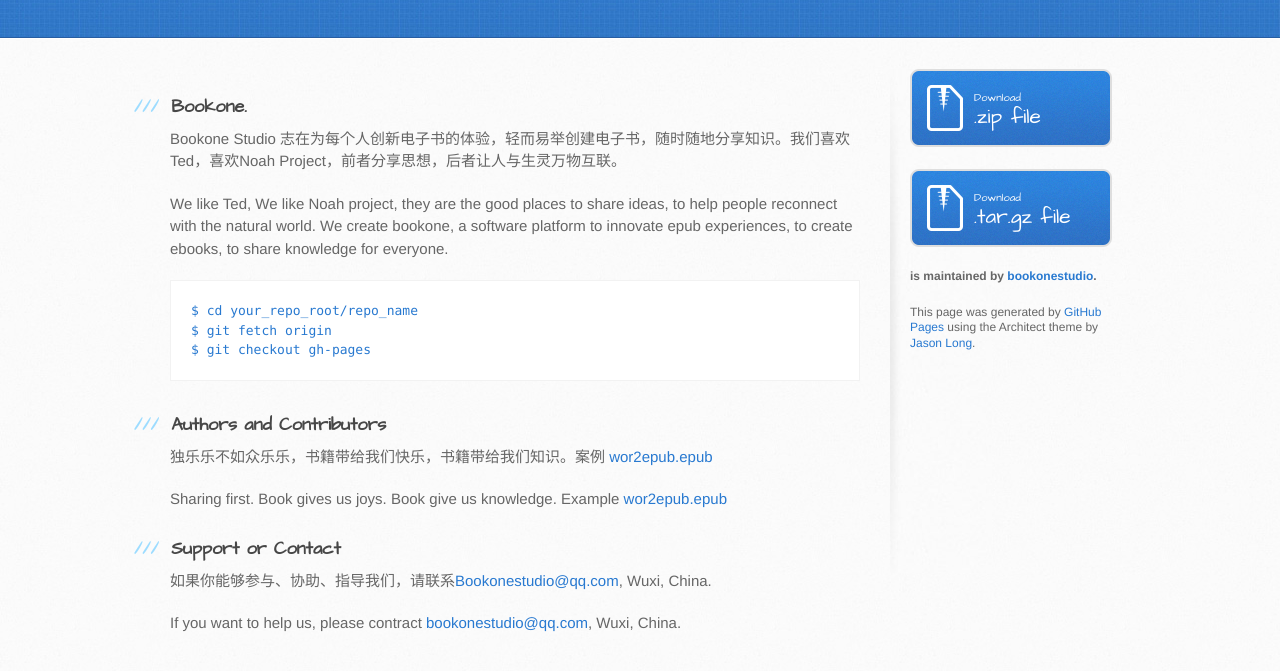
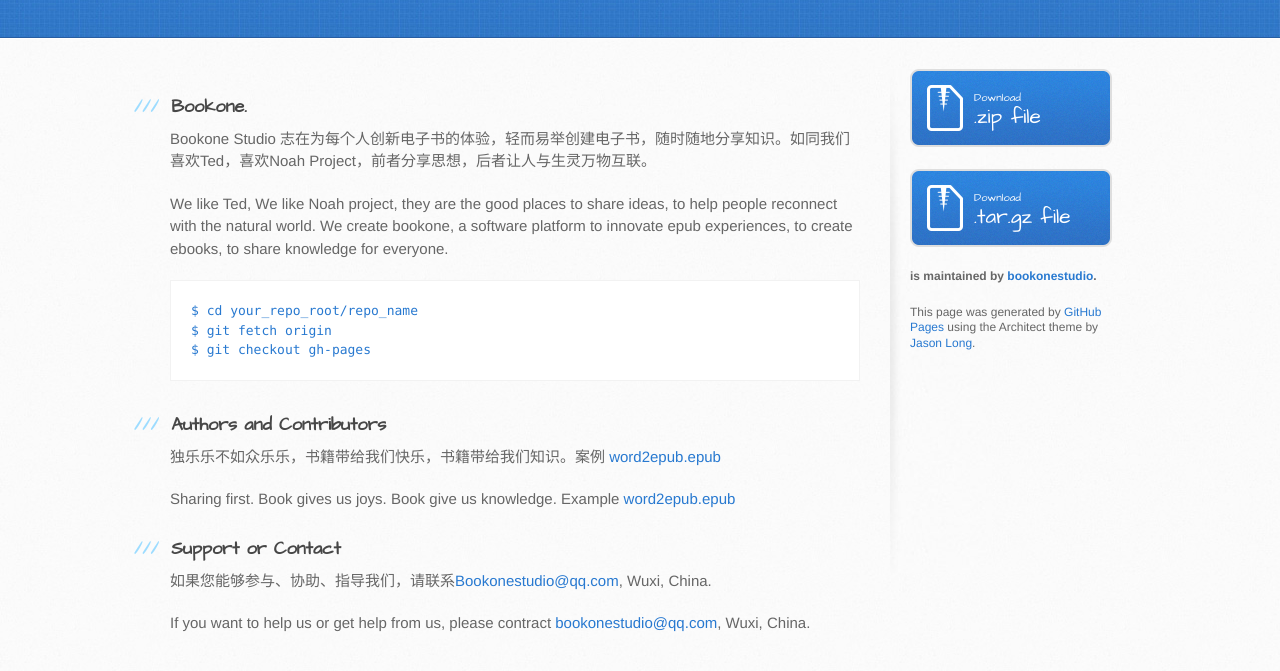
Before and after one commit to bookonestudio/bookone-generator, a plain HTML site: page index.html in a window 1280 px wide. Shown: the part 197-868 px from the top of the page. Drawn offline with Linux system fonts and the light colour scheme.

Commit message:
song xueyong

```diff
--- a/index.html
+++ b/index.html
@@ -20,7 +20,7 @@
     <header>
       <div class="inner">
         <h1>Bookone</h1>
-        <h2>Bookone Generator (Convert Doc, Docx, HTML, PDF, etc, to EPUB).</h2>
+        <h2>Bookone Generator (Convert Doc, Docx, HTML, PDF, etc. to EPUB).</h2>
         <a href="https://github.com/bookonestudio/bookone-generator" class="button"><small>View project on</small>GitHub</a>
       </div>
     </header>
@@ -31,7 +31,7 @@
           <h3>
 <a name="bookone" class="anchor" href="#bookone"><span class="octicon octicon-link"></span></a>Bookone.</h3>
 
-<p>Bookone Studio 志在为每个人创新电子书的体验，轻而易举创建电子书，随时随地分享知识。我们喜欢Ted，喜欢Noah Project，前者分享思想，后者让人与生灵万物互联。</p>
+<p>Bookone Studio 志在为每个人创新电子书的体验，轻而易举创建电子书，随时随地分享知识。如同我们喜欢Ted，喜欢Noah Project，前者分享思想，后者让人与生灵万物互联。</p>
 
 <p>We like Ted, We like Noah project, they are the good places to share ideas, to help people reconnect with the natural world.
 We create bookone, a software platform to innovate epub experiences, to create ebooks, to share knowledge for everyone.  </p>
@@ -44,16 +44,16 @@ $ git checkout gh-pages
 <h3>
 <a name="authors-and-contributors" class="anchor" href="#authors-and-contributors"><span class="octicon octicon-link"></span></a>Authors and Contributors</h3>
 
-<p>独乐乐不如众乐乐，书籍带给我们快乐，书籍带给我们知识。案例 <a href="http://url.cn/NjUywY">wor2epub.epub</a> </p>
+<p>独乐乐不如众乐乐，书籍带给我们快乐，书籍带给我们知识。案例 <a href="http://url.cn/NjUywY">word2epub.epub</a> </p>
 
-<p>Sharing first. Book gives us joys. Book give us knowledge. Example <a href="http://url.cn/NjUywY">wor2epub.epub</a></p>
+<p>Sharing first. Book gives us joys. Book give us knowledge. Example <a href="http://url.cn/NjUywY">word2epub.epub</a></p>
 
 <h3>
 <a name="support-or-contact" class="anchor" href="#support-or-contact"><span class="octicon octicon-link"></span></a>Support or Contact</h3>
 
-<p>如果你能够参与、协助、指导我们，请联系<a href="mailto:Bookonestudio@qq.com">Bookonestudio@qq.com</a>, Wuxi, China.</p>
+<p>如果您能够参与、协助、指导我们，请联系<a href="mailto:bookonestudio@qq.com">Bookonestudio@qq.com</a>, Wuxi, China.</p>
 
-<p>If you want to help us, please contract <a href="mailto:bookonestudio@qq.com">bookonestudio@qq.com</a>, Wuxi, China.</p>
+<p>If you want to help us or get help from us, please contract <a href="mailto:bookonestudio@qq.com">bookonestudio@qq.com</a>, Wuxi, China.</p>
         </section>
 
         <aside id="sidebar">
```
